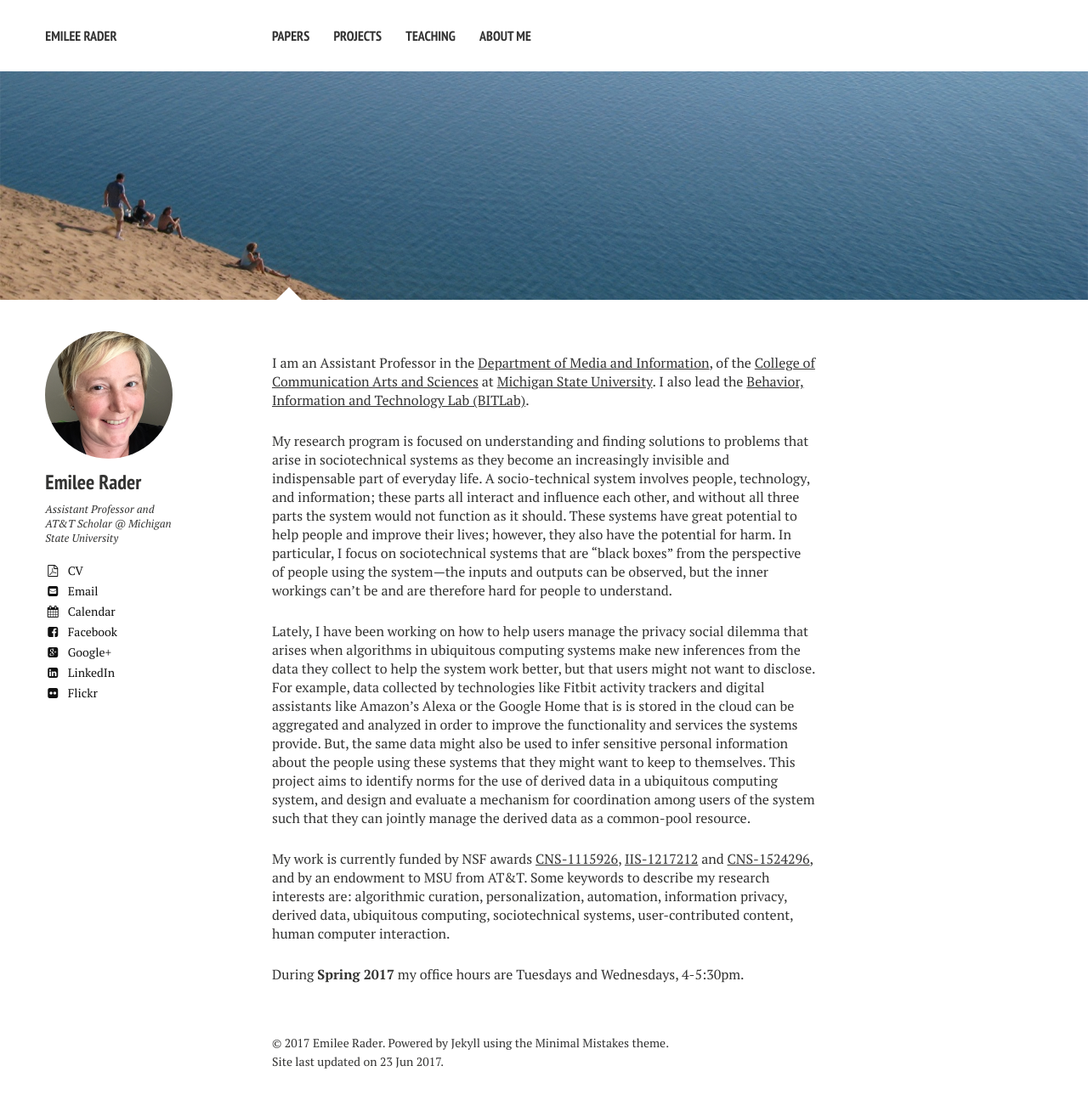
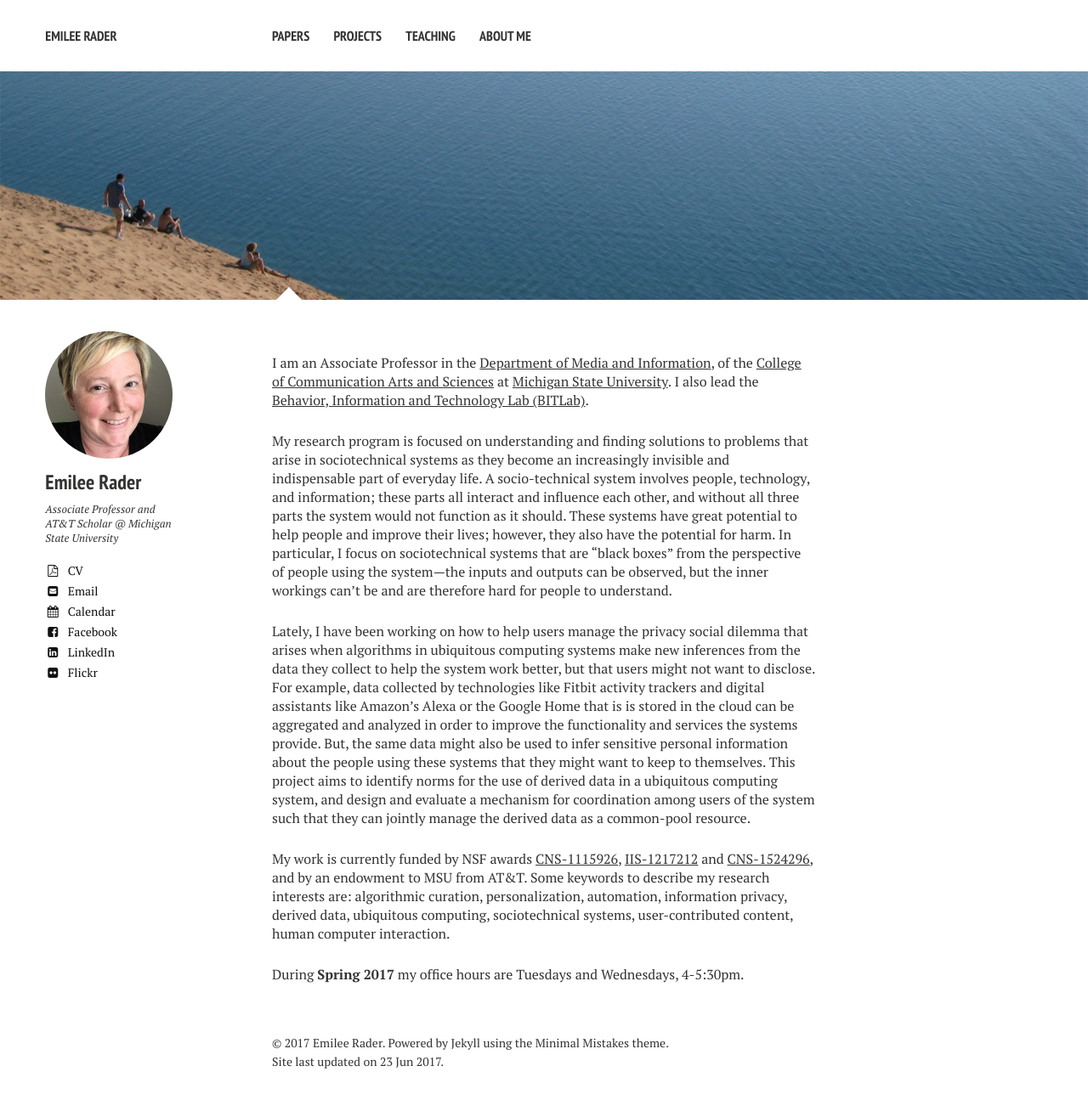
Before and after one commit to bierdoctor/bierdoctor.github.io, a Jekyll site: the page built from index.md, in a window 1280 px wide. Shown: the whole page at 85% size. Built offline with Jekyll 4.4.1, drawn with Linux system fonts in a browser that asks for light colours; nearby versions of some CDN libraries.

Commit message:
update my CV and website to say associate

```diff
--- a/_config.yml
+++ b/_config.yml
@@ -28,7 +28,7 @@ kramdown:
 owner:
   name: Emilee Rader
   avatar: bio-photo.jpg
-  bio: "Assistant Professor and AT&T Scholar @ Michigan State University"
+  bio: "Associate Professor and AT&T Scholar @ Michigan State University"
   cv: "/vita/vitaEJR.pdf"
   email: emilee@msu.edu
   calendar: calendar
@@ -36,7 +36,7 @@ owner:
   twitter: #username
   facebook: bierdoctor
   google:
-    plus: EmileeRader
+    plus:
     analytics:
     verify:
     ad-client:
--- a/index.md
+++ b/index.md
@@ -4,7 +4,7 @@ comments: false
 share: false
 ---
 
-I am an Assistant Professor in the [Department of Media and Information](http://mi.msu.edu/), of the [College of Communication Arts and Sciences](http://cas.msu.edu/) at [Michigan State University](http://msu.edu/). I also lead the [Behavior, Information and Technology Lab (BITLab)](https://bitlab.cas.msu.edu).
+I am an Associate Professor in the [Department of Media and Information](http://mi.msu.edu/), of the [College of Communication Arts and Sciences](http://cas.msu.edu/) at [Michigan State University](http://msu.edu/). I also lead the [Behavior, Information and Technology Lab (BITLab)](https://bitlab.cas.msu.edu).
 
 My research program is focused on understanding and finding solutions to problems that arise in sociotechnical systems as they become an increasingly invisible and indispensable part of everyday life. A socio-technical system involves people, technology, and information; these parts all interact and influence each other, and without all three parts the system would not function as it should. These systems have great potential to help people and improve their lives; however, they also have the potential for harm. In particular, I focus on sociotechnical systems that are "black boxes" from the perspective of people using the system---the inputs and outputs can be observed, but the inner workings can't be and are therefore hard for people to understand.
 
```
Also changed, not shown: 4 other files.
